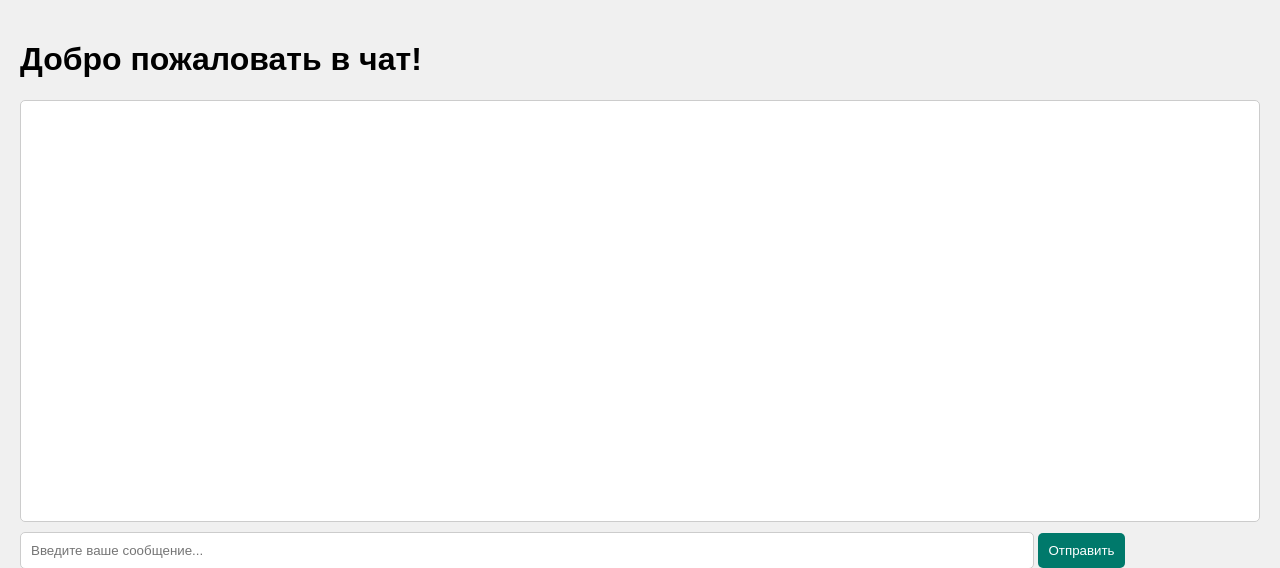
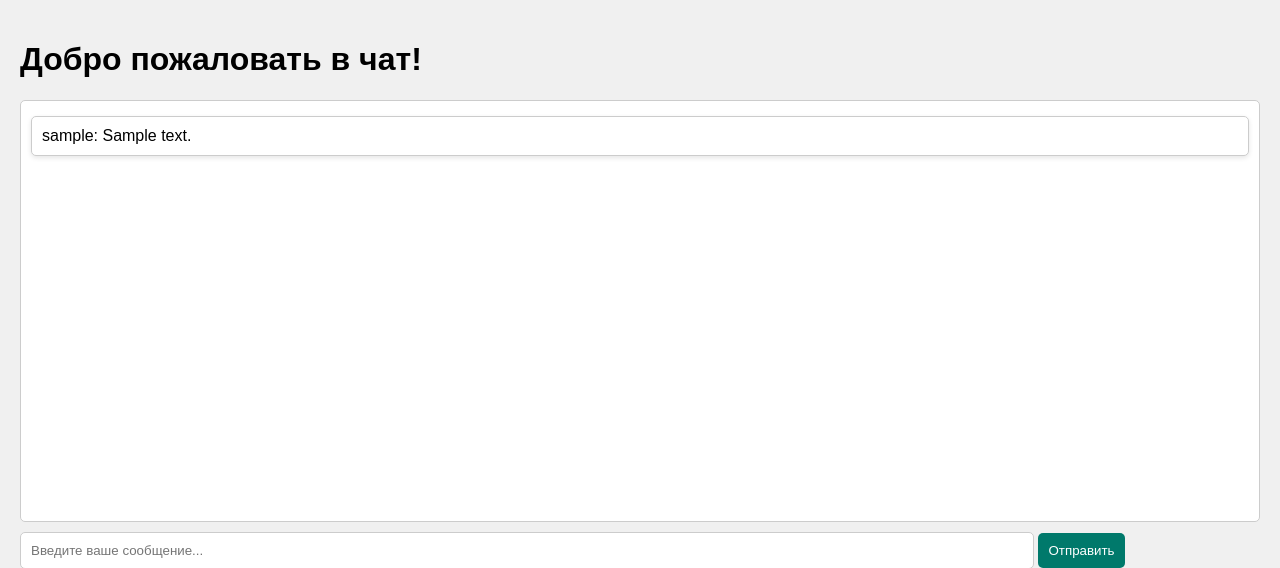
Before and after one commit to GFXGFX1/Webproject, a Flask app: page /chat in a window 1280 px wide. Shown: the top 568 px of the page. Run offline with Flask 3, Linux system fonts and the light colour scheme; a user stored in the database is signed in; tables that the repository leaves empty hold one stand-in row (values such as "Sample post"); some libraries are stand-ins or nearby versions.

Commit message:
Update chat.html

```diff
--- a/messenger/templates/chat.html
+++ b/messenger/templates/chat.html
@@ -22,11 +22,12 @@
             margin-bottom: 10px;
         }
         .message {
-            background-color: #e0f7fa;
-            border: 1px solid #006064;
+            background-color: #fff;
+            border: 1px solid #ccc;
             border-radius: 5px;
             padding: 10px;
             margin: 5px 0;
+            box-shadow: 0 2px 5px rgba(0, 0, 0, 0.1);
         }
         #message-input {
             width: 80%;
@@ -49,31 +50,37 @@
 </head>
 <body>
     <h1>Добро пожаловать в чат!</h1>
-    <div id="chat-box"></div>
-    <input type="text" id="message-input" placeholder="Введите ваше сообщение...">
+    <div id="chat-box">
+        {% for message in messages %}
+            <div class="message">{{ message.username }}: {{ message.content }}</div>
+        {% endfor %}
+    </div>
+    <input type="text" id="message-input" placeholder="Введите ваше сообщение..." required>
     <button id="send-button">Отправить</button>
 
     <script>
         const socket = io();
 
-        // Отправка сообщения
         document.getElementById('send-button').onclick = function() {
             const messageInput = document.getElementById('message-input');
             const message = messageInput.value;
+
             if (message) {
-                socket.emit('send_message', message);
-                messageInput.value = '';
+                // Отправляем сообщение на сервер
+                socket.emit('send_message', { message: message, username: 'Аноним' });
+                messageInput.value = ''; // Очищаем поле ввода сообщения
+            } else {
+                alert("Пожалуйста, введите сообщение.");
             }
         };
 
-        // Получение сообщений
-        socket.on('receive_message', function(message) {
+        socket.on('receive_message', function(data) {
             const chatBox = document.getElementById('chat-box');
             const messageElement = document.createElement('div');
             messageElement.classList.add('message');
-            messageElement.textContent = message;
+            messageElement.textContent = `${data.username}: ${data.message}`;
             chatBox.appendChild(messageElement);
-            chatBox.scrollTop = chatBox.scrollHeight; // Прокрутка вниз
+            chatBox.scrollTop = chatBox.scrollHeight;
         });
     </script>
 </body>
```
